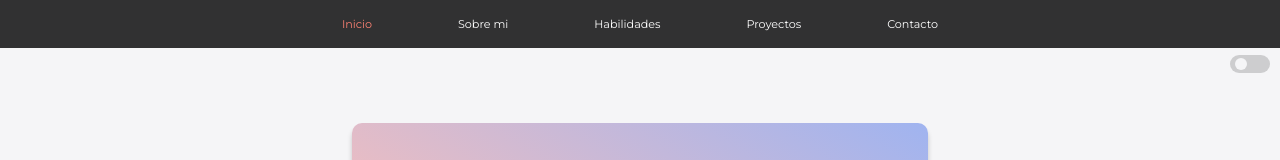
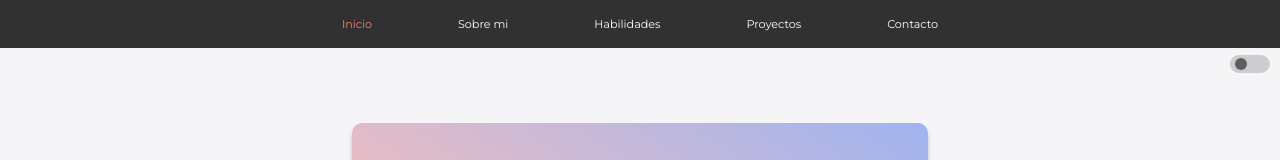
Before and after one commit to LeoDavila1994/Leonardo-D-vila, a React (Vite) app: page / in a window 1280 px wide. Shown: the top 160 px of the page. Built offline with nearby package versions, Linux system fonts and the light colour scheme.

Commit message:
swich bg

```diff
--- a/src/App.css
+++ b/src/App.css
@@ -254,11 +254,11 @@
 .btn-mode[custombtn="rigth"]{
   transform: translate(23px);
   transition: 400ms ease;
-  background-color: rgba(49, 49, 50, 0.7);
+  background-color: #f5f5f7;
 }
 
 .btn-mode[custombtn="left"]{
-  background-color: #f5f5f7;
+  background-color: rgba(49, 49, 50, 0.7);
   transform: translate(5px);
   transition: 400ms ease;
 }
```
